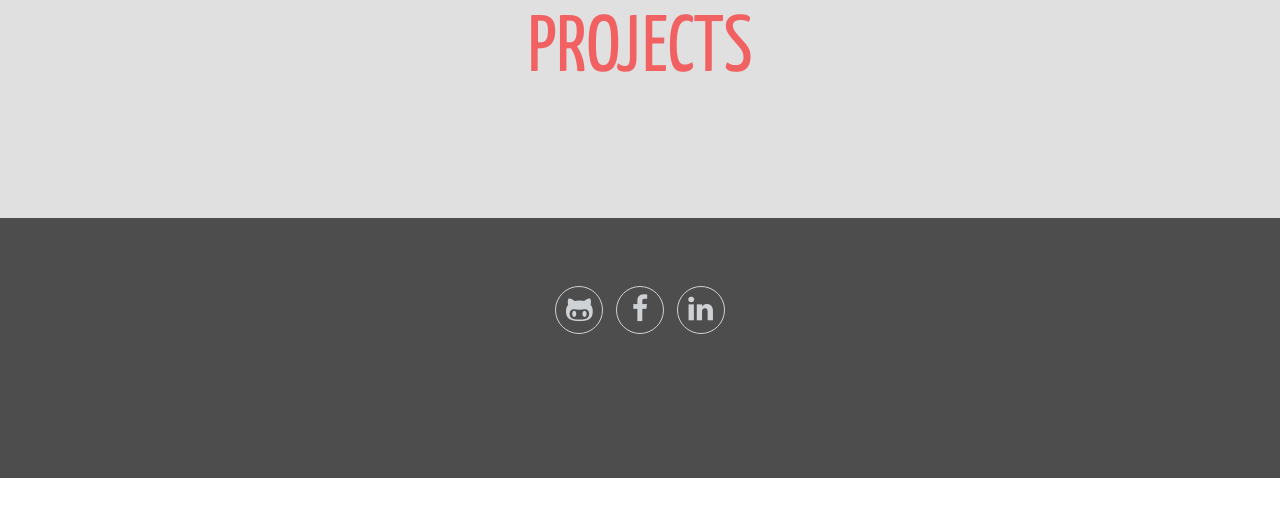
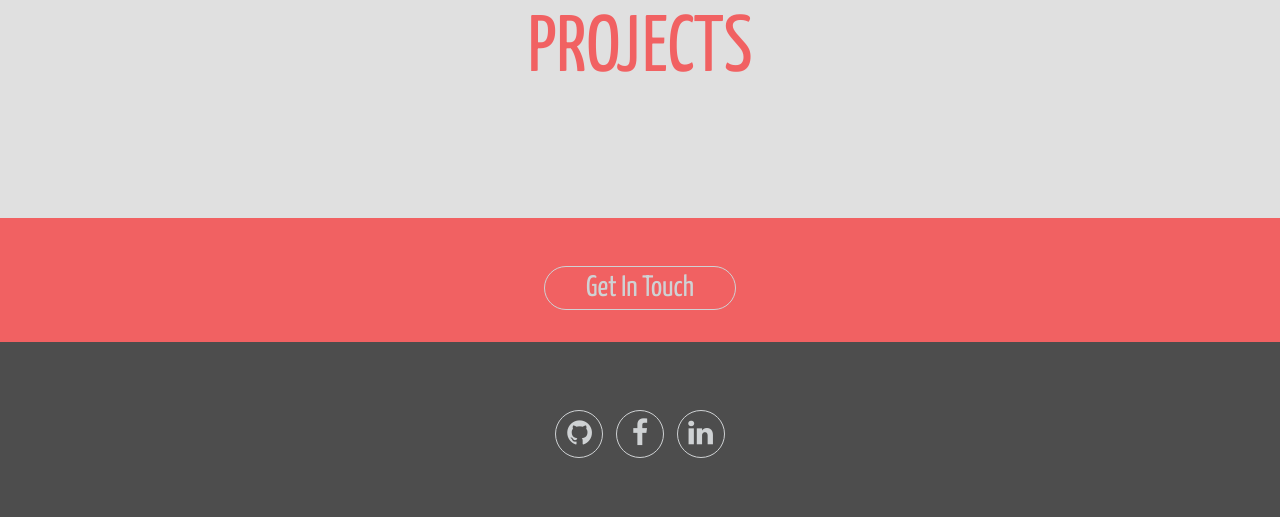
Before and after one commit to ASouth03/Portfolio, a plain HTML site: page index.html in a window 1280 px wide. Shown: the part 2385-2902 px from the top of the page. Before the commit the page ends 2863 px from the top, so only its background shows below. Drawn offline with Linux system fonts and the light colour scheme; a web font is replaced by a local one.

Commit message:
Initial commit

```diff
--- a/PortfolioCSS/PortfolioProject.css
+++ b/PortfolioCSS/PortfolioProject.css
@@ -137,7 +137,7 @@ body {
 /* START OF CASES SECTION */
 
 .cases {
-    background-color: #E0E0E0;
+    background-color: white;
     overflow: hidden;
     padding-top: 7.785rem;
     padding-bottom: 9.75rem;
@@ -174,7 +174,7 @@ body {
     width: 96px;
     height: 96px;
     border: 2px solid #555555;
-    background: #E0E0E0;
+    background: white;
     border-radius: 96px;
     margin: 1.5em auto;
 }
@@ -255,7 +255,36 @@ p {
     text-align: center;
 }
 
-/* START OF FOOTER */
+/* START OF BOTTOM BUTTON */
+
+.top-footer {
+    background-color: #f16162;
+    padding-top: 2rem;
+    padding-bottom: 2rem;
+    text-align: center;
+}
+
+.top-footer-button {
+    font-family: 'Yanone Kaffeesatz', sans-serif, Helvetica;
+    width: 12rem;
+    background-color: #f16162;
+    border: 1.5px solid #cfd2d4;
+    text-shadow: none;
+    border-radius: 4.5rem;
+    padding: .4rem 1.5rem;
+    color: #cfd2d4;
+    font-size: 1.85em;
+    display: block;
+    margin: 0 auto;
+    margin-top: 1rem;
+}
+
+.btn {
+    text-decoration: none;
+    color: #cfd2d4;
+}
+
+/* START OF FOOTERS */
 
 .social {
     background-color: #4d4d4d;
@@ -269,9 +298,9 @@ p {
     border-radius: 1.75rem;
     width: 3rem;
     height: 3rem;
+    border: 1px solid #cfd2d4;
     display: inline-block;
     margin: 1.25rem 5px;
-    border: 1px solid #cfd2d4;
     text-align: center;
 }
 
@@ -283,10 +312,3 @@ p {
 .social .fa {
     color: #cfd2d4;
 }
-
-.footer .content p {
-    text-align: center;
-    font-size: 0.5rem;
-    font-weight: 300;
-    color: #838994;
-}
--- a/index.html
+++ b/index.html
@@ -91,11 +91,17 @@
 			</div>
 		</section>
 
+		<section class="bottom-button">
+				<div class="top-footer">
+					<button class="top-footer-button"><a href="mailto:asouth03@gmail.com" class="btn">Get In Touch</a></button>
+				</div>
+		</section>
+
 		<footer class="social">
 			<div class="content">
 				<ul class="icons">
 					<li>
-						<a href="https://github.com/ASouth03"><i class="fa fa-github-alt"></i></a>
+						<a href="https://github.com/ASouth03"><i class="fa fa-github"></i></a>
 					</li>
 					<li>
 						<a href="https://www.facebook.com/adam.southey.10"><i class="fa fa-facebook"></i></a>
```
